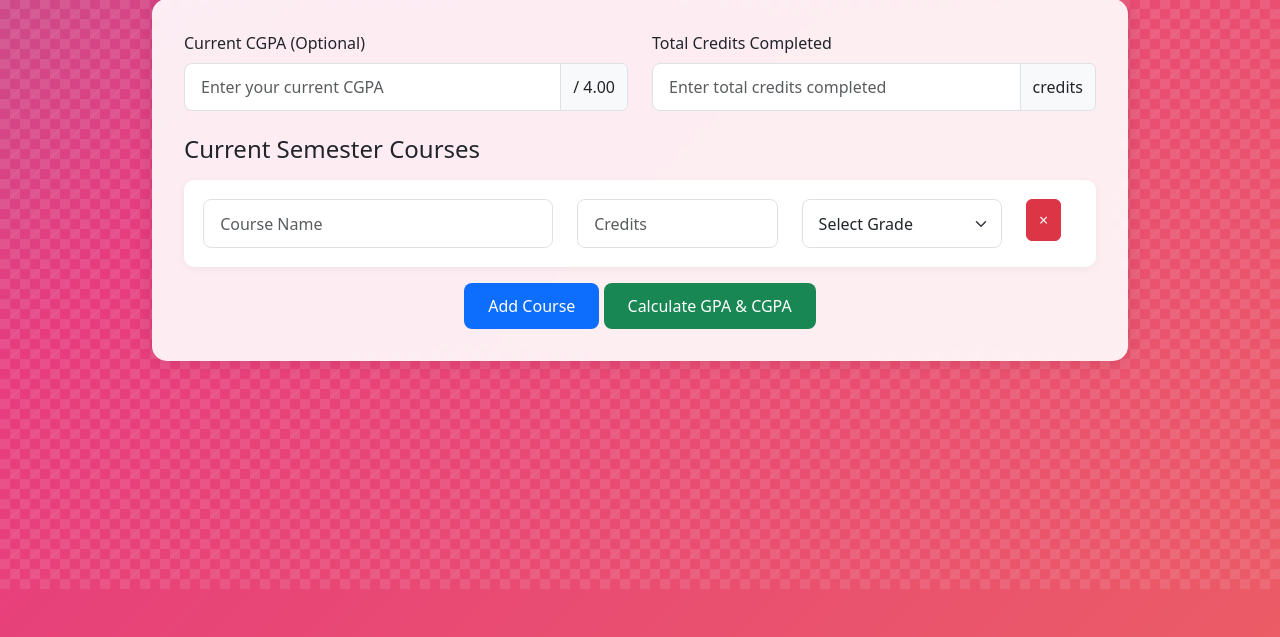
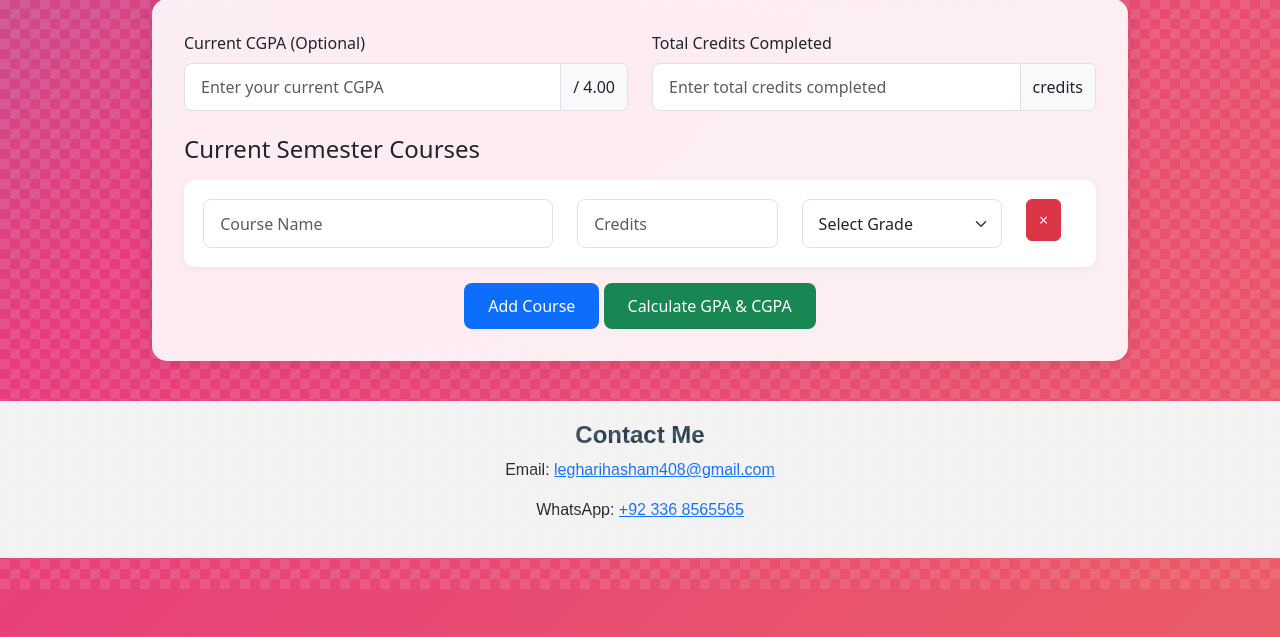
Before and after one commit to Legharihasham/gpaCalculator, a Flask app: page / in a window 1280 px wide. Shown: the part 211-848 px from the top of the page. Run offline with Flask 3, Linux system fonts and the light colour scheme.

Commit message:
Improvements

```diff
--- a/templates/index.html
+++ b/templates/index.html
@@ -4,6 +4,8 @@
     <meta charset="UTF-8">
     <meta name="viewport" content="width=device-width, initial-scale=1.0">
     <title>UOL GPA Calculator</title>
+    <meta name="description" content="Official University of Lahore GPA and CGPA Calculator to accurately compute your academic progress.">
+
     <link href="https://cdn.jsdelivr.net/npm/bootstrap@5.3.2/dist/css/bootstrap.min.css" rel="stylesheet">
     <link href="{{ url_for('static', filename='css/style.css') }}" rel="stylesheet">
 </head>
@@ -136,6 +138,13 @@
         </div>
     </div>
 
+    <footer style="background-color: #f2f2f2; padding: 20px; text-align: center; font-family: Arial, sans-serif; margin-top: 40px;">
+        <h3>Contact Me</h3>
+        <p>Email: <a href="mailto:legharihasham408@gmail.com">legharihasham408@gmail.com</a></p>
+        <p>WhatsApp: <a href="https://wa.me/923368565565" target="_blank">+92 336 8565565</a></p>
+      </footer>
+
+
     <script src="https://cdn.jsdelivr.net/npm/bootstrap@5.3.2/dist/js/bootstrap.bundle.min.js"></script>
     <script src="{{ url_for('static', filename='js/script.js') }}"></script>
 </body>
```
